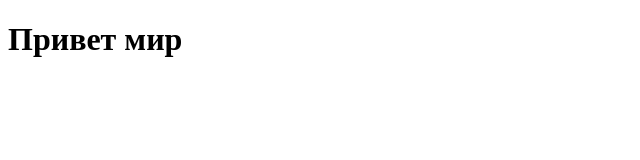
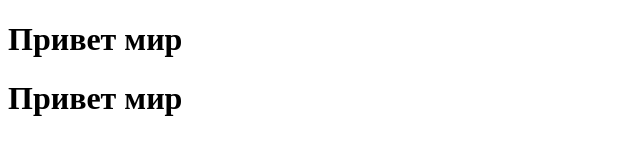
Before and after one commit to Laevskiy/probasss, a plain HTML site: page index.html in a window 1280 px wide. Shown: the whole page, without its empty margins (0-640 px from the left). Drawn offline with Linux system fonts and the light colour scheme.

Commit message:
Первый коммит

```diff
--- a/index.html
+++ b/index.html
@@ -5,5 +5,6 @@
   </head>
   <body>
     <div><h1>Привет мир</h1></div>
+<div><h1>Привет мир</h1></div>
   </body>
 </html>
```
